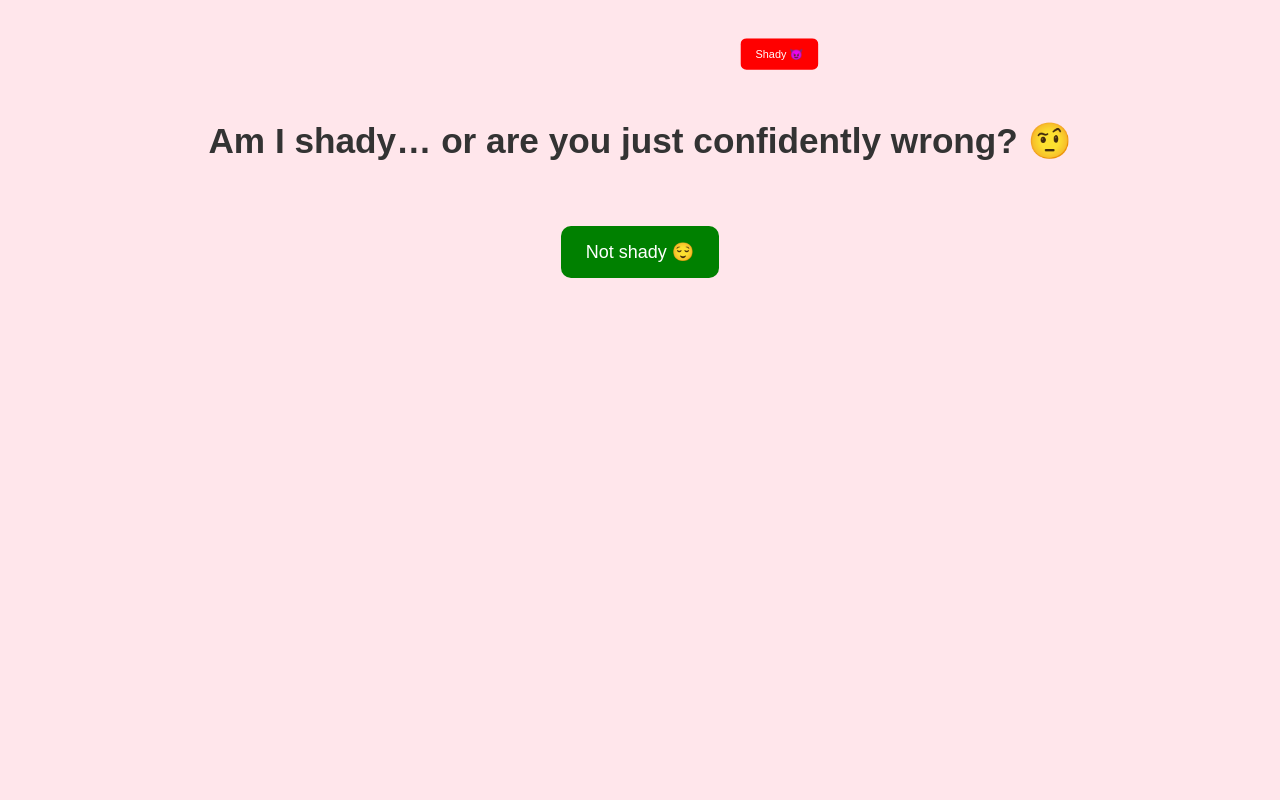
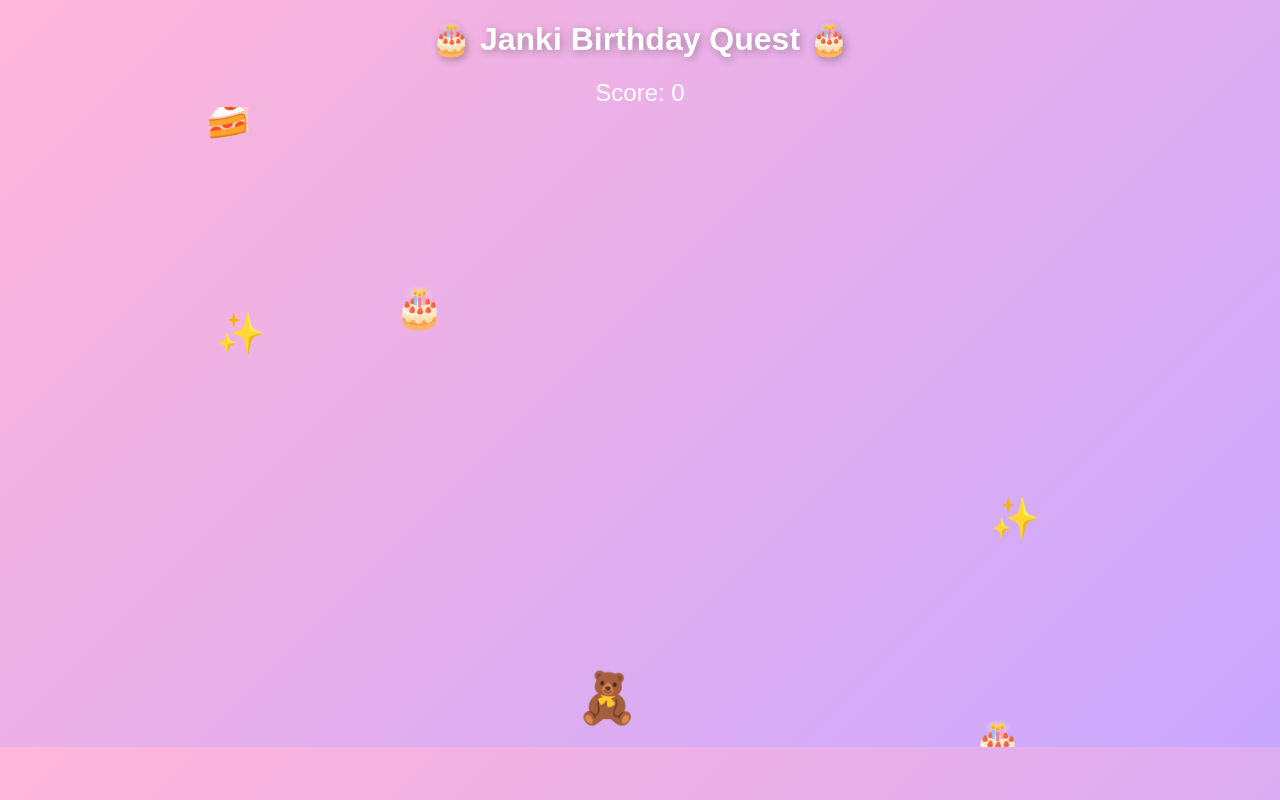
Before and after one commit to krishnadityarana/lawl, a plain HTML site: page index.html in a window 1280 px wide. Drawn offline with Linux system fonts and the light colour scheme.

Commit message:
Update index.html

```diff
--- a/index.html
+++ b/index.html
@@ -1,119 +1,207 @@
 <!DOCTYPE html>
 <html lang="en">
 <head>
-  <meta charset="UTF-8">
-  <title>Important Question 🤨</title>
+<meta charset="UTF-8" />
+<meta name="viewport" content="width=device-width, initial-scale=1.0"/>
+<title>Happy Birthday Janki 🎂</title>
 
-  <style>
+<style>
     body {
-      margin: 0;
-      padding: 0;
-      text-align: center;
-      font-family: Arial, sans-serif;
-      background: #ffe6eb;
-      overflow: hidden;
+        margin: 0;
+        overflow: hidden;
+        font-family: Arial, sans-serif;
+        background: linear-gradient(135deg, #ffb6d9, #c9a7ff);
+        text-align: center;
     }
 
     h1 {
-      margin-top: 120px;
-      font-size: 2.2em;
-      color: #333;
+        color: white;
+        margin-top: 20px;
+        text-shadow: 2px 2px 8px rgba(0,0,0,0.3);
     }
 
-    button {
-      padding: 15px 25px;
-      font-size: 18px;
-      border: none;
-      border-radius: 10px;
-      cursor: pointer;
-      position: absolute;
-      transition: transform 0.2s;
+    #game {
+        position: relative;
+        width: 100vw;
+        height: 80vh;
+        overflow: hidden;
     }
 
-    #yes {
-      background: green;
-      color: white;
-      position: static;
-      margin-top: 40px;
+    #player {
+        position: absolute;
+        bottom: 20px;
+        left: 45%;
+        font-size: 50px;
+        transition: 0.05s;
     }
 
-    #no {
-      background: red;
-      color: white;
+    .item {
+        position: absolute;
+        top: -50px;
+        font-size: 40px;
+        animation: fall linear forwards;
     }
-  </style>
+
+    @keyframes fall {
+        to {
+            transform: translateY(90vh);
+        }
+    }
+
+    #score {
+        font-size: 24px;
+        color: white;
+        margin-top: 10px;
+    }
+
+    #finalMessage {
+        display: none;
+        position: absolute;
+        top: 50%;
+        left: 50%;
+        transform: translate(-50%, -50%);
+        width: 80%;
+        color: white;
+        background: rgba(0,0,0,0.4);
+        padding: 30px;
+        border-radius: 20px;
+        font-size: 22px;
+        line-height: 1.6;
+        animation: fadeIn 2s;
+    }
+
+    @keyframes fadeIn {
+        from {opacity: 0;}
+        to {opacity: 1;}
+    }
+
+    .confetti {
+        position: absolute;
+        width: 10px;
+        height: 10px;
+        background: white;
+        animation: confettiFall 4s linear infinite;
+    }
+
+    @keyframes confettiFall {
+        from {
+            transform: translateY(-100vh) rotate(0deg);
+        }
+        to {
+            transform: translateY(100vh) rotate(360deg);
+        }
+    }
+</style>
 </head>
 
 <body>
 
-<h1>Am I shady… or are you just confidently wrong? 🤨</h1>
+<h1>🎂 Janki Birthday Quest 🎂</h1>
+<div id="score">Score: 0</div>
 
-<button id="yes">Not shady 😌</button>
-<button id="no">Shady 😈</button>
+<div id="game">
+    <div id="player">🧸</div>
+</div>
+
+<div id="finalMessage">
+    <h2>Happy Birthday Janki ✨</h2>
+
+    <p>
+        Even though we don’t know each other that well,
+        I’ve heard enough about you to know you’re genuinely someone special.
+        <br><br>
+        Anyone who matters this much to someone I care about has to be amazing.
+        <br><br>
+        I hope this year brings you happiness, peace, great memories,
+        and people who value you the way you deserve.
+        <br><br>
+        Stay wonderful and keep being everyone’s favorite human 🎂💖
+    </p>
+</div>
 
 <script>
-  const noBtn = document.getElementById("no");
-  const yesBtn = document.getElementById("yes");
+    const player = document.getElementById("player");
+    const game = document.getElementById("game");
+    const scoreDisplay = document.getElementById("score");
+    const finalMessage = document.getElementById("finalMessage");
 
-  let scale = 1;
+    let score = 0;
+    let playerX = window.innerWidth / 2;
 
-  function moveFar() {
-    const padding = 20;
-    const maxX = window.innerWidth - noBtn.offsetWidth - padding;
-    const maxY = window.innerHeight - noBtn.offsetHeight - padding;
+    document.addEventListener("mousemove", (e) => {
+        playerX = e.clientX;
+        player.style.left = playerX + "px";
+    });
 
-    const x = Math.random() * maxX;
-    const y = Math.random() * maxY;
+    document.addEventListener("touchmove", (e) => {
+        playerX = e.touches[0].clientX;
+        player.style.left = playerX + "px";
+    });
 
-    noBtn.style.position = "absolute";
-    noBtn.style.left = x + "px";
-    noBtn.style.top = y + "px";
+    function createItem() {
+        const item = document.createElement("div");
+        item.classList.add("item");
 
-    // shrink every time 😈
-    scale *= 0.9;
-    noBtn.style.transform = `scale(${scale})`;
-  }
+        const emojis = ["🎂", "💖", "✨", "🍰"];
+        item.innerText = emojis[Math.floor(Math.random() * emojis.length)];
 
-  // Desktop hover
-  noBtn.addEventListener("mouseover", moveFar);
+        item.style.left = Math.random() * window.innerWidth + "px";
+        item.style.animationDuration = (2 + Math.random() * 3) + "s";
 
-  // Mobile touch (before click)
-  noBtn.addEventListener("touchstart", function(e) {
-    e.preventDefault();
-    moveFar();
-  });
+        game.appendChild(item);
 
-  // Finger close → run away
-  document.addEventListener("touchmove", function(e) {
-    const touch = e.touches[0];
-    const rect = noBtn.getBoundingClientRect();
+        const fall = setInterval(() => {
+            const itemRect = item.getBoundingClientRect();
+            const playerRect = player.getBoundingClientRect();
 
-    const dist = Math.hypot(
-      touch.clientX - (rect.left + rect.width / 2),
-      touch.clientY - (rect.top + rect.height / 2)
-    );
+            if (
+                itemRect.bottom >= playerRect.top &&
+                itemRect.left < playerRect.right &&
+                itemRect.right > playerRect.left
+            ) {
+                score++;
+                scoreDisplay.innerText = "Score: " + score;
+                item.remove();
+                clearInterval(fall);
 
-    if (dist < 120) {
-      moveFar();
+                if (score >= 15) {
+                    endGame();
+                }
+            }
+
+            if (itemRect.top > window.innerHeight) {
+                item.remove();
+                clearInterval(fall);
+            }
+
+        }, 50);
     }
-  });
 
-  // Random movement
-  setInterval(moveFar, 1000);
+    const gameLoop = setInterval(createItem, 700);
 
-  // If somehow clicked → escape
-  noBtn.addEventListener("click", function(e) {
-    e.preventDefault();
-    moveFar();
-  });
+    function endGame() {
+        clearInterval(gameLoop);
 
-  // YES button result
-  yesBtn.addEventListener("click", function() {
-    document.body.innerHTML = `
-      <h1 style="margin-top:150px;">See? Even you couldn’t prove it 😌</h1>
-      <p style="font-size:1.2em;">Case closed. Not shady ✔️</p>
-    `;
-  });
+        document.querySelectorAll(".item").forEach(el => el.remove());
+
+        finalMessage.style.display = "block";
+
+        for(let i=0; i<100; i++) {
+            let confetti = document.createElement("div");
+            confetti.classList.add("confetti");
+
+            confetti.style.left = Math.random() * window.innerWidth + "px";
+            confetti.style.top = Math.random() * window.innerHeight + "px";
+
+            confetti.style.background =
+                `hsl(${Math.random()*360},100%,70%)`;
+
+            confetti.style.animationDuration =
+                (2 + Math.random()*3) + "s";
+
+            document.body.appendChild(confetti);
+        }
+    }
 </script>
 
 </body>
```
